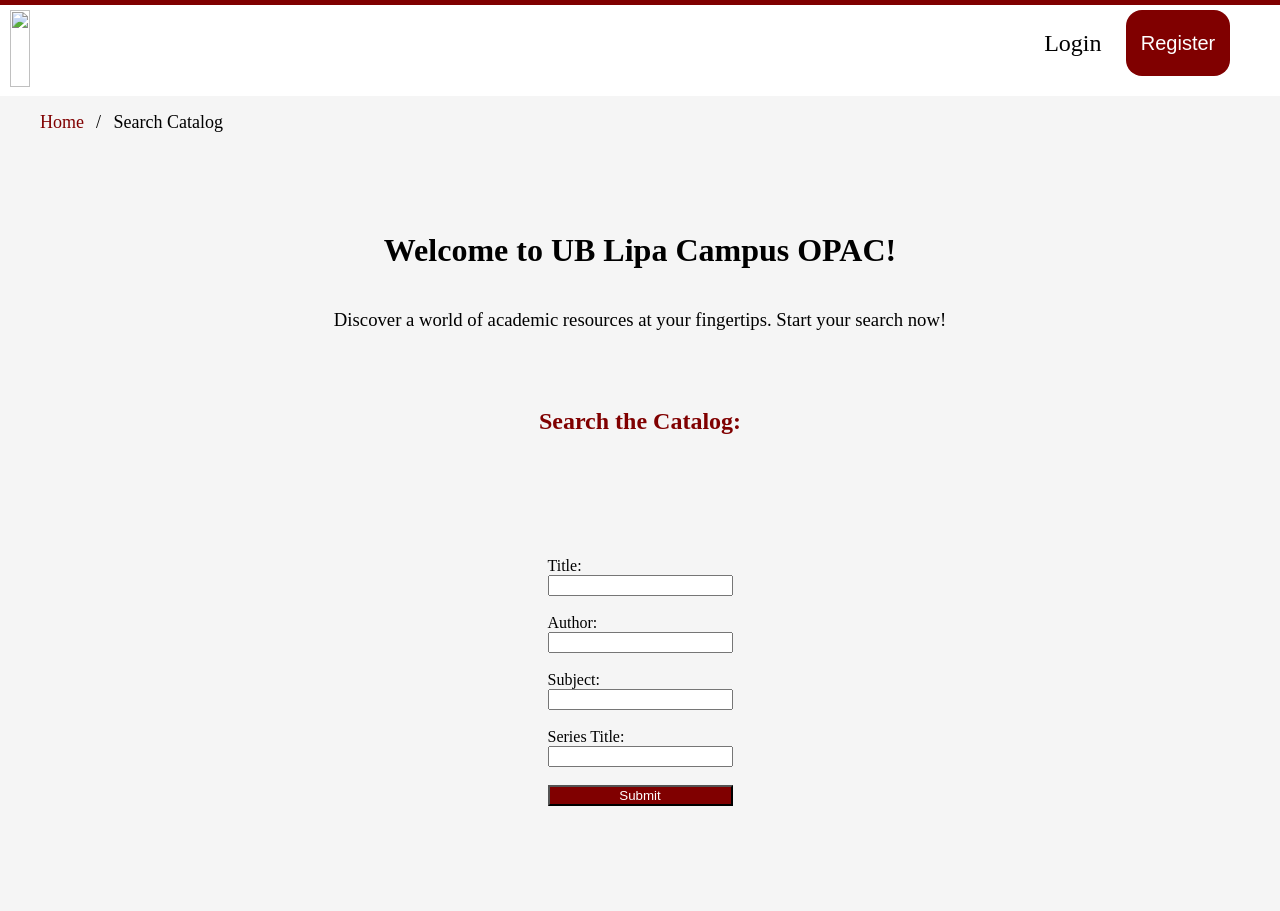
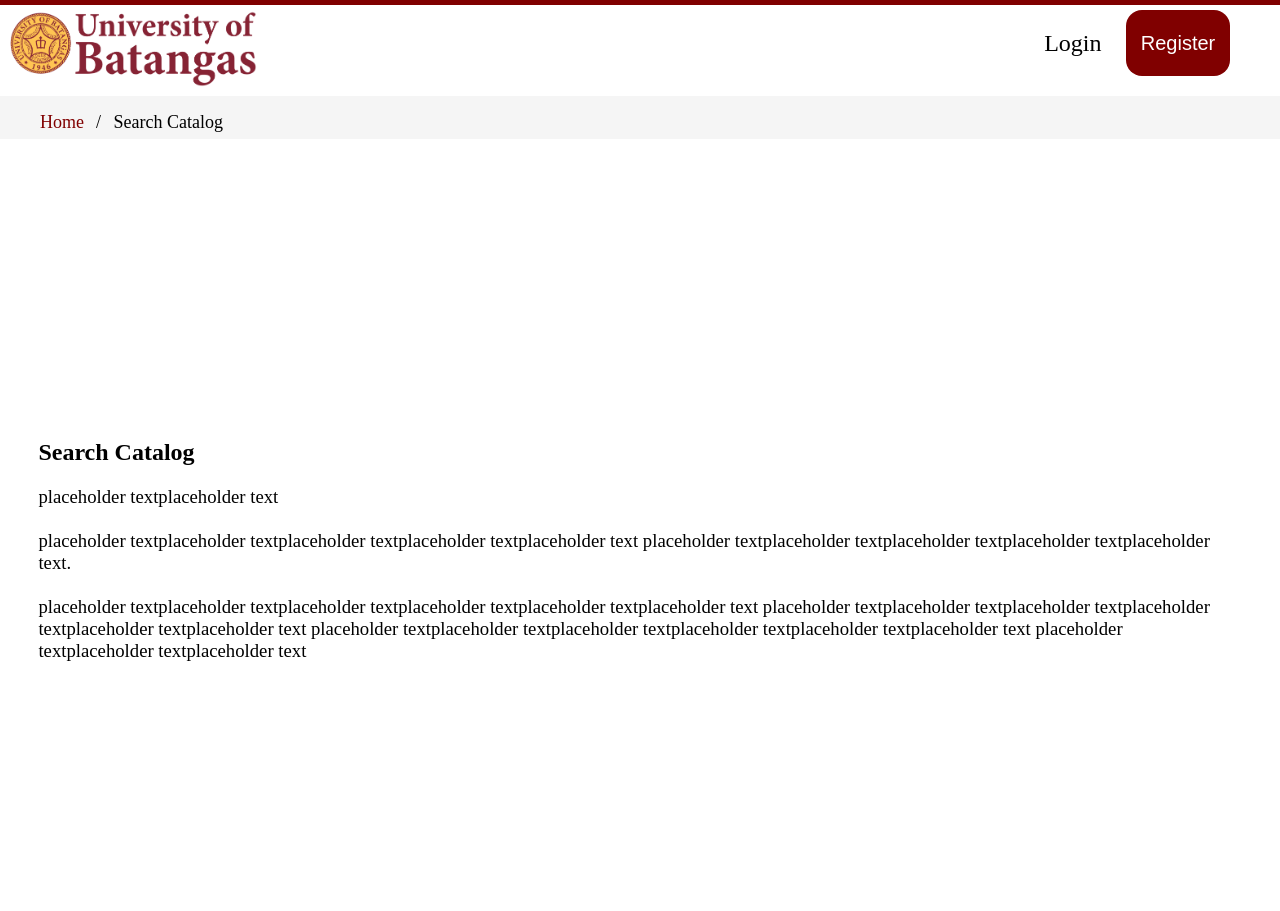
Before and after one commit to Hyrkhan/SCHOOL-CODES, a plain HTML site: page UB_OPAC/SearchCatalogPage/search_catalogue.html in a window 1280 px wide. Shown: the top 911 px of the page. Drawn offline with Linux system fonts and the light colour scheme.

Commit message:
starting to add search catalog page

```diff
--- a/UB_OPAC/SearchCatalogPage/search_catalogue.html
+++ b/UB_OPAC/SearchCatalogPage/search_catalogue.html
@@ -82,10 +82,14 @@
             left: 0;
             width: 100%;
             height: 90%;
-            background-color: whitesmoke;
+            display: flex;
+            flex-direction: column;
+            background-color: white;
         }
         .pathbox {
-            height: 7%;
+            height: 5%;
+            align-items: center;
+            background-color: whitesmoke;
         }
         ul.breadcrumb {
             list-style: none;
@@ -107,40 +111,13 @@
             color: #b93939;
             text-decoration: underline;
         }
-        .contentbox-top {
-            height: 25%;
-            display: flex;
-            justify-content: center;
-            align-items: center;
-            flex-direction: column;
-        }
-        .contentbox-middle {
-            height: 75%;
-            display: flex;
-            justify-content: center;
-            align-items: center;
-            flex-direction: column;
-        }
-        h2#content-text {
-            color: maroon;
-        }
-        .contentbox-middle-searchcatalog {
-            height: 100%;
-            flex-grow: 1;
-            display: flex;
-            justify-content: center;
-            align-items: center;
-            flex-direction: column;
-            margin-bottom: 10%;
-        }
-        .contentbox-middle-searchcatalog form {
-            display: flex;
-            flex-direction: column;
+        .rightbox-top {
+            flex: 0 0 auto;
+            justify-content: left;
             align-items: left;
-        }
-        .contentbox-middle-searchcatalog form input[type="submit"] {
-            background-color: maroon;
-            color: white;
+            padding-left: 3%;
+            padding-right: 3%;
+
         }
         h3#motto {
             font-weight: normal;
@@ -178,7 +155,7 @@
         <div class="header">
 
             <div class="toplogoimage">
-                <img src="UB-Master-Logo.png">
+                <img src="/UB_OPAC/images/UB-Master-Logo.png">
             </div>
 
             <div class="header-navigation">
@@ -188,9 +165,11 @@
                 </div>
 
                 <div class="header-navigation-buttons">
+                    <a href="/UB_OPAC/Registration.html">
                         <button class="button">
                             <h2 id="navigation-button">Register</h2>
                         </button>
+                    </a>
                 </div>
 
             </div>
@@ -201,34 +180,38 @@
 
             <div class="pathbox">
                 <ul class="breadcrumb">
-                    <li><a href="home.html">Home</a></li>
+                    <li><a href="../index.html">Home</a></li>
                     <li>Search Catalog</li>
                   </ul>
             </div>
+            <div class="container">
+                <div class="left-side">
 
-            <div class="contentbox-top">
+                </div>
+
+                <div class="right-side">
+                    <div class="rightbox-top">
+                        <h2>Search Catalog</h2>
                         <p>
-                    <h1>Welcome to UB Lipa Campus OPAC!</h1>
-                    <h3 id="motto">Discover a world of academic resources at your fingertips.
-                    Start your search now!</h3>
+                            <h3 id="motto">placeholder textplaceholder text<br><br>
+                                placeholder textplaceholder textplaceholder textplaceholder textplaceholder text
+                                placeholder textplaceholder textplaceholder textplaceholder textplaceholder text.<br><br>
+                                placeholder textplaceholder textplaceholder textplaceholder textplaceholder textplaceholder text
+                                placeholder textplaceholder textplaceholder textplaceholder textplaceholder textplaceholder text
+                                placeholder textplaceholder textplaceholder textplaceholder textplaceholder textplaceholder text
+                                placeholder textplaceholder textplaceholder text
+                            </h3>
                         </p>
                     </div>
 
-            <div class="contentbox-middle">
-                <h2 id="content-text">Search the Catalog:</h2>
-                <div class="contentbox-middle-searchcatalog">
-                    <form >
-                        <label for="title">Title:</label>
-                        <input type="text" id="title" name="title"><br>
-                        <label for="author">Author:</label>
-                        <input type="text" id="author" name="author"><br>
-                        <label for="subject">Subject:</label>
-                        <input type="text" id="subject" name="subject"><br>
-                        <label for="series-title">Series Title:</label>
-                        <input type="text" id="series-title" name="series-title"><br>
-                        <input type="submit" value="Submit">
-                    </form>
+                    <div class="rightbox-middle">
                     </div>
+
+                    <div class="rightbox-bottom">
+                    </div>
+
+                </div>
+
             </div>
 
         </div>
```
Also changed, not shown: UB_OPAC/index.html (+1 -1 lines). Lines whose indentation alone changed are shown as unchanged.
